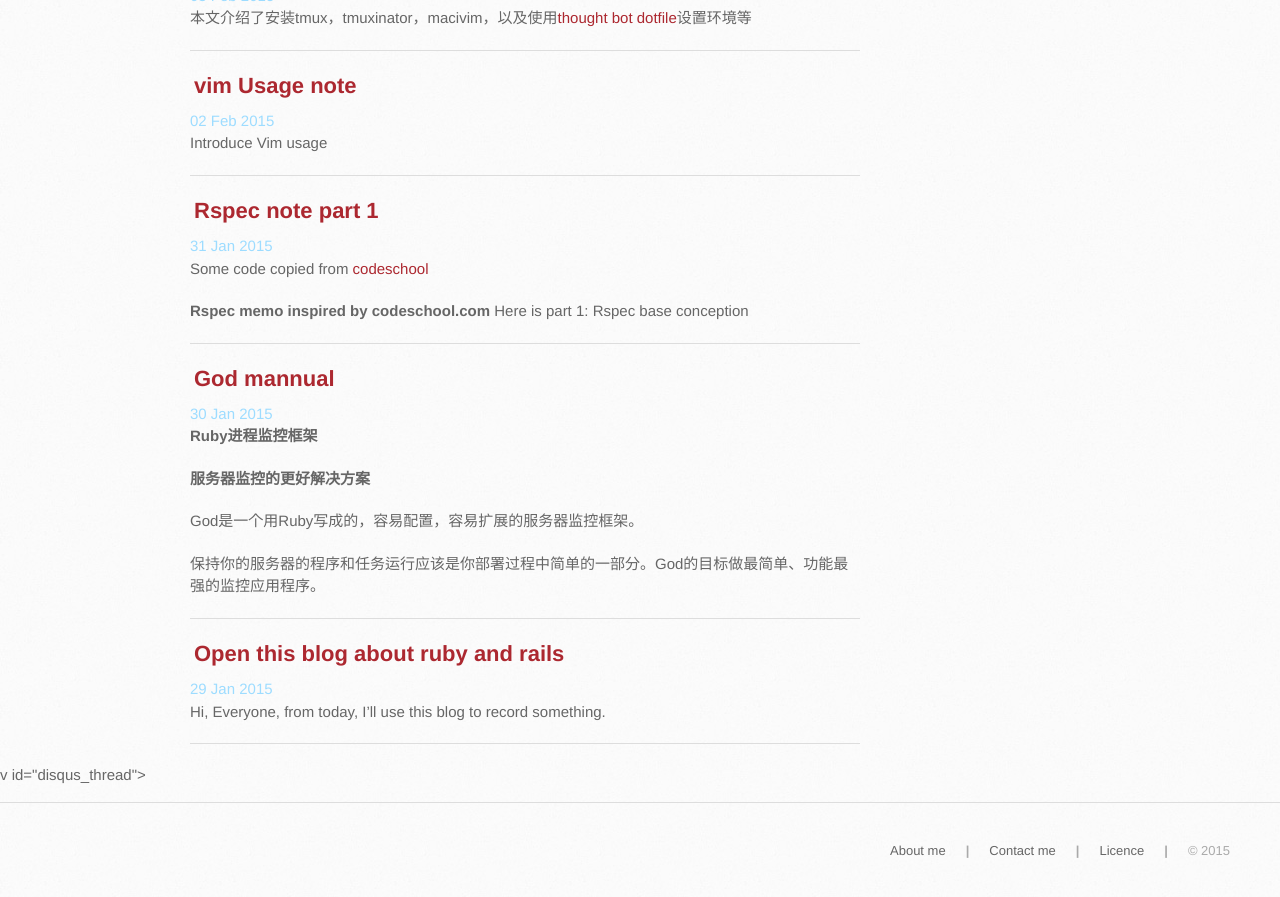
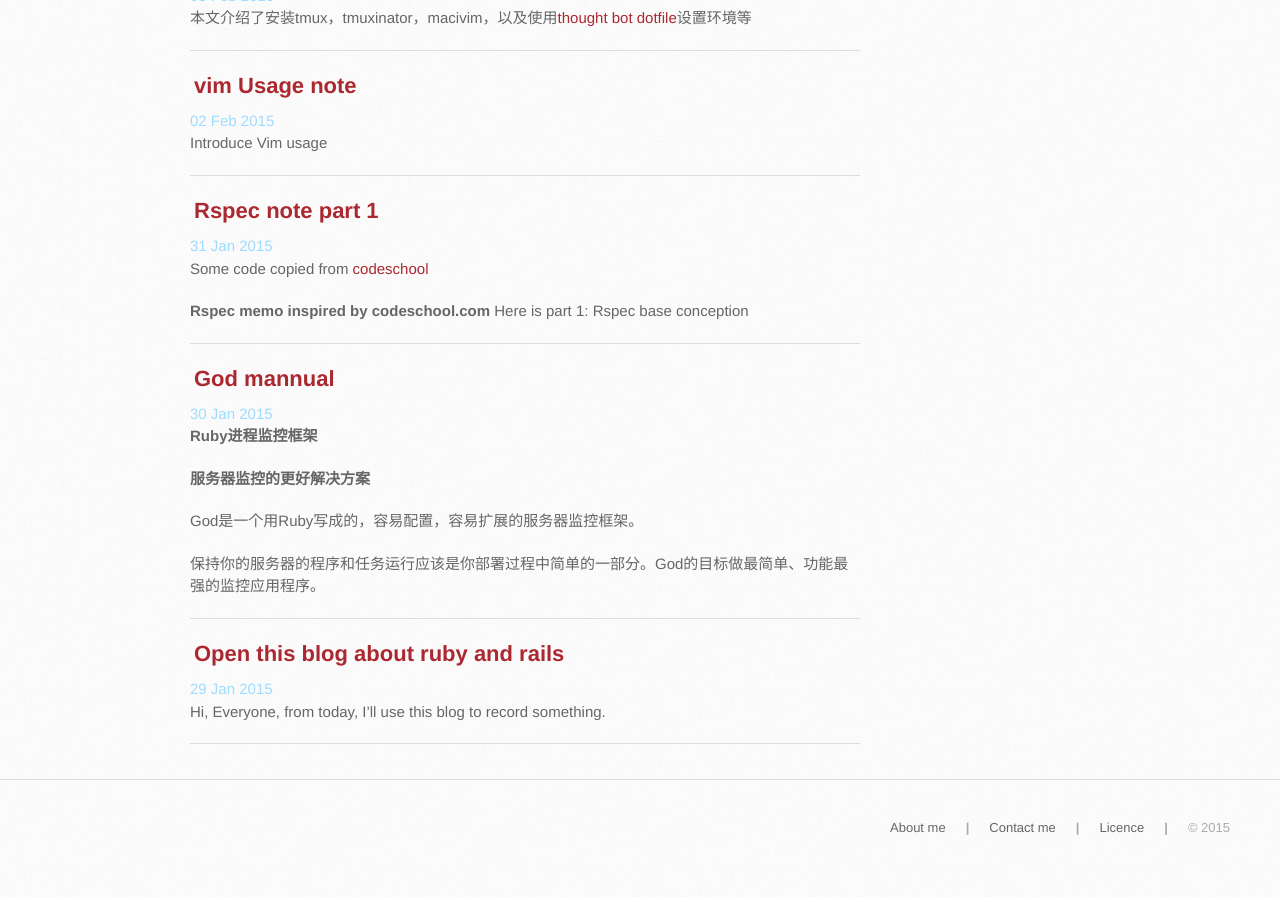
Before and after one commit to rocLv/old.roclv.github.io, a Jekyll site: the page built from index.html, in a window 1280 px wide and 900 px high, scrolled down 1721 px. Shown: the top 897 px of the window. Built offline with Jekyll 4.4.1, drawn with Linux system fonts in a browser that asks for light colours; Markdown is read by kramdown in place of the engine named in the settings; comment, search, counter and statistics services are not loaded.

Commit message:
fix disqus

```diff
--- a/_layouts/default.html
+++ b/_layouts/default.html
@@ -49,7 +49,7 @@
         </aside>
       </div>
     </div>
-v id="disqus_thread"></div>
+<div id="disqus_thread"></div>
 <script>
     /**
      *  RECOMMENDED CONFIGURATION VARIABLES: EDIT AND UNCOMMENT THE SECTION BELOW TO INSERT DYNAMIC VALUES FROM YOUR PLATFORM OR CMS.
```
